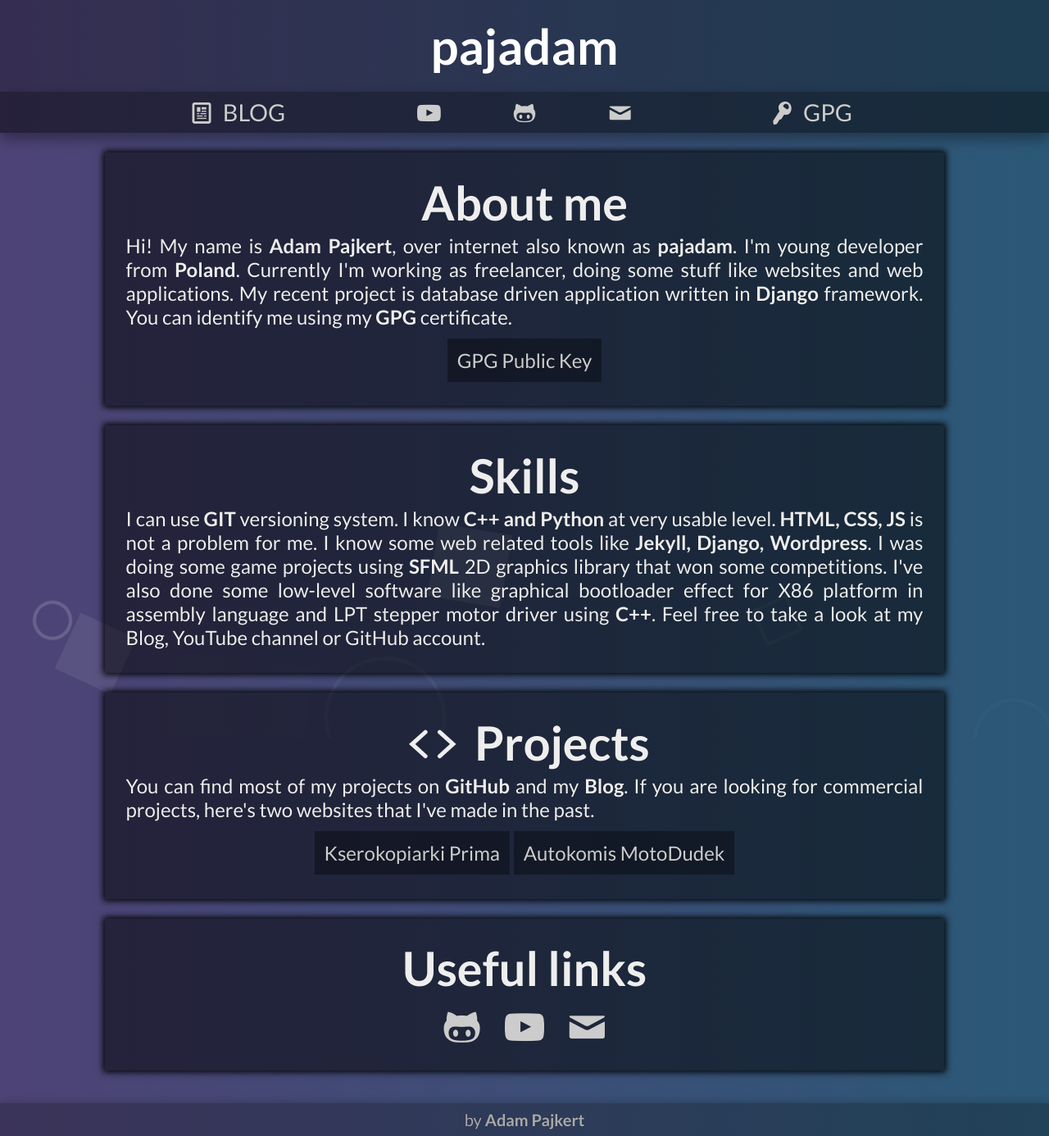
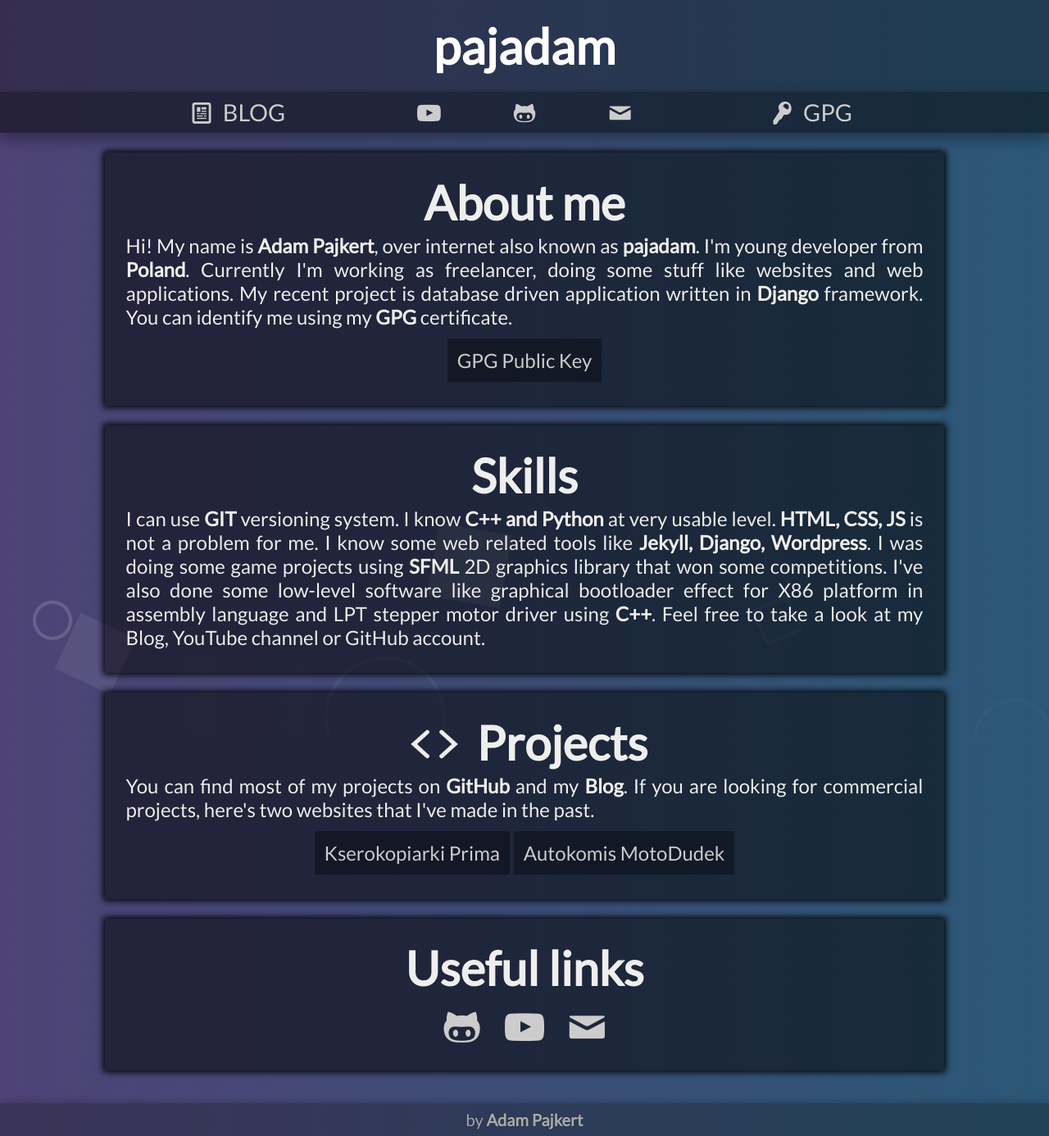
Before and after one commit to pajadam/pajadam.me, a Jekyll site: the page built from index.html, in a window 1280 px wide. Shown: the whole page at 82% size. Built offline with Jekyll 4.4.1, drawn with Linux system fonts in a browser that asks for light colours.

```diff
--- a/_includes/head.html
+++ b/_includes/head.html
@@ -20,5 +20,5 @@
 
 </script>
 
-<link rel="stylesheet" type="text/css" href="https://fonts.googleapis.com/css?family=Lato:400,700,400italic,700italic&subset=latin">
+<link href="https://fonts.googleapis.com/css?family=Lato" rel="stylesheet">
 <link rel="stylesheet" type="text/css" href="data/css/main.css">
```
